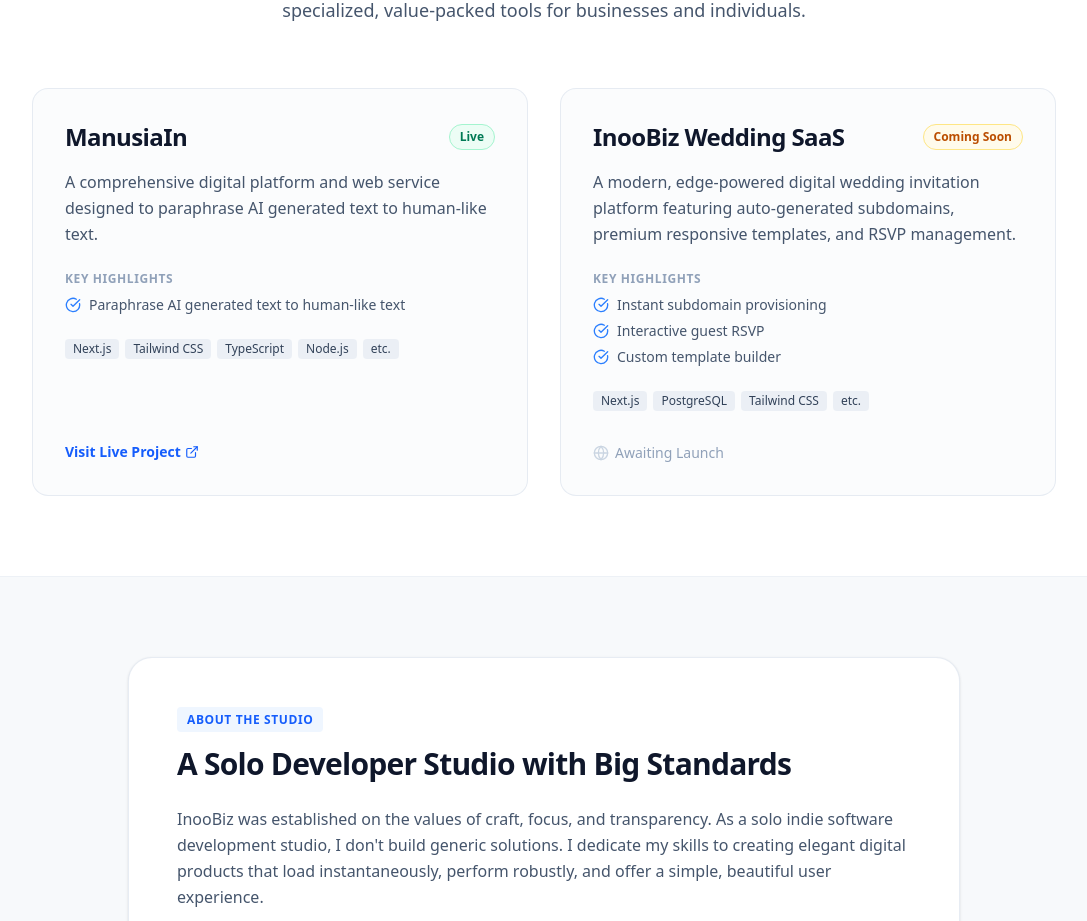
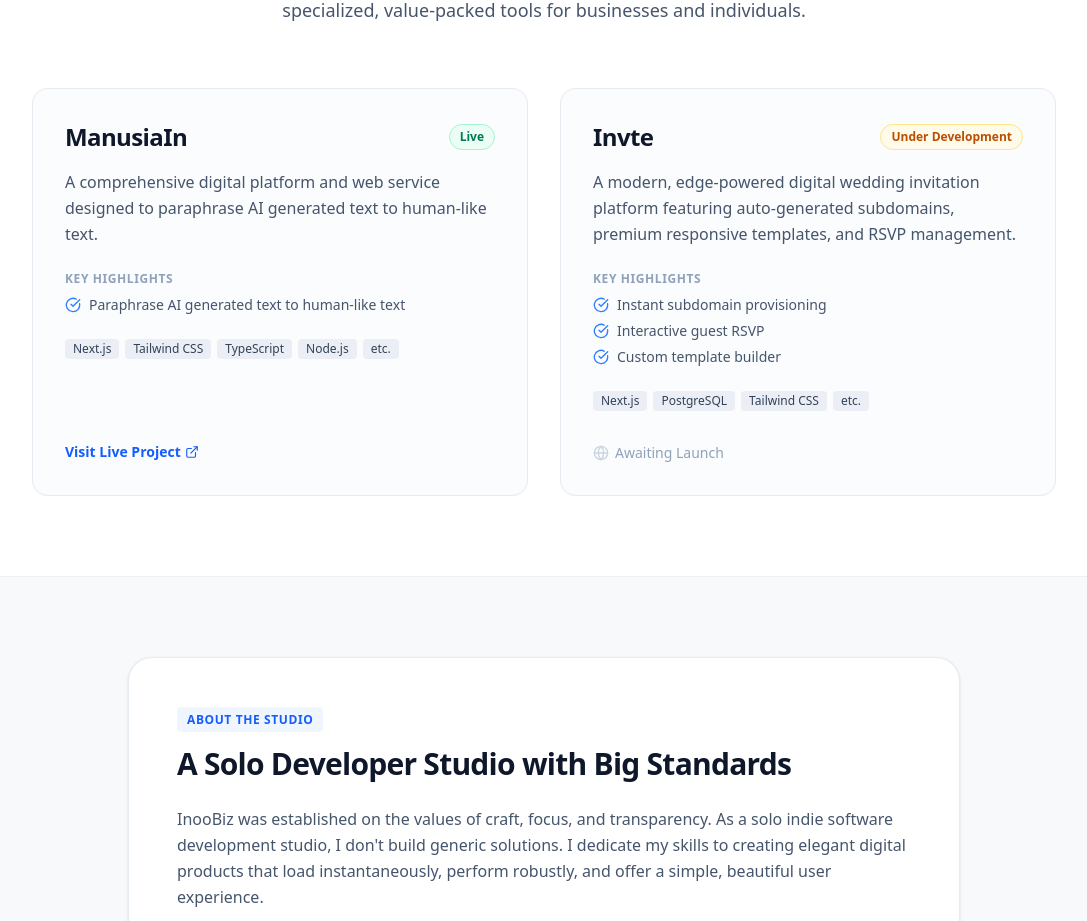
Before and after one commit to valentinohrynt/inoobiz, a Next.js app: page / in a window 1280 px wide. Shown: the part 1080-2001 px from the top of the page, without its empty margins (96-1183 px from the left). Built offline with nearby package versions, Linux system fonts and the light colour scheme.

Commit message:
Update the new project

```diff
--- a/app/page.tsx
+++ b/app/page.tsx
@@ -32,8 +32,8 @@ export default function Home() {
       features: ["Paraphrase AI generated text to human-like text"],
     },
     {
-      title: "InooBiz Wedding SaaS",
-      status: "Coming Soon",
+      title: "Invte",
+      status: "Under Development",
       description: "A modern, edge-powered digital wedding invitation platform featuring auto-generated subdomains, premium responsive templates, and RSVP management.",
       link: null,
       tech: ["Next.js", "PostgreSQL", "Tailwind CSS", "etc."],
```
